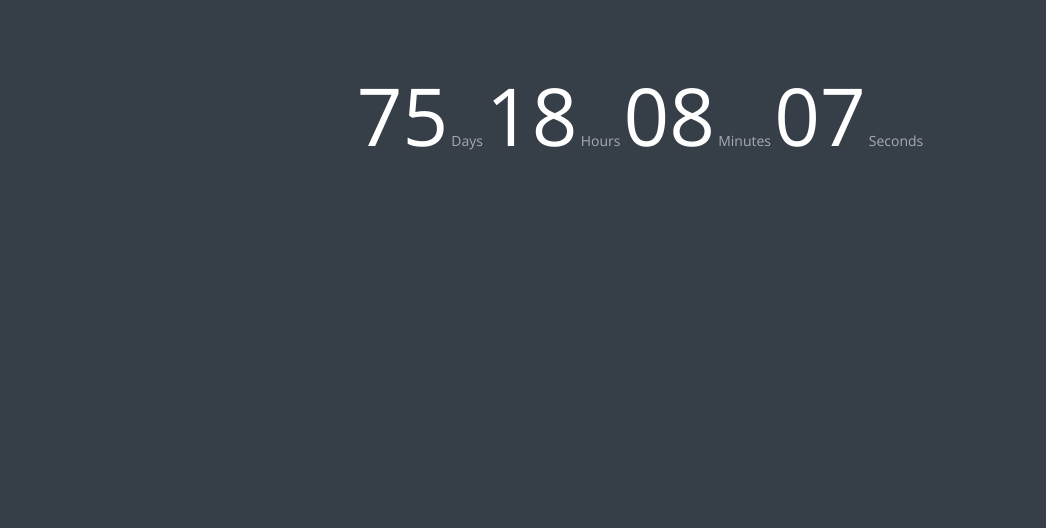
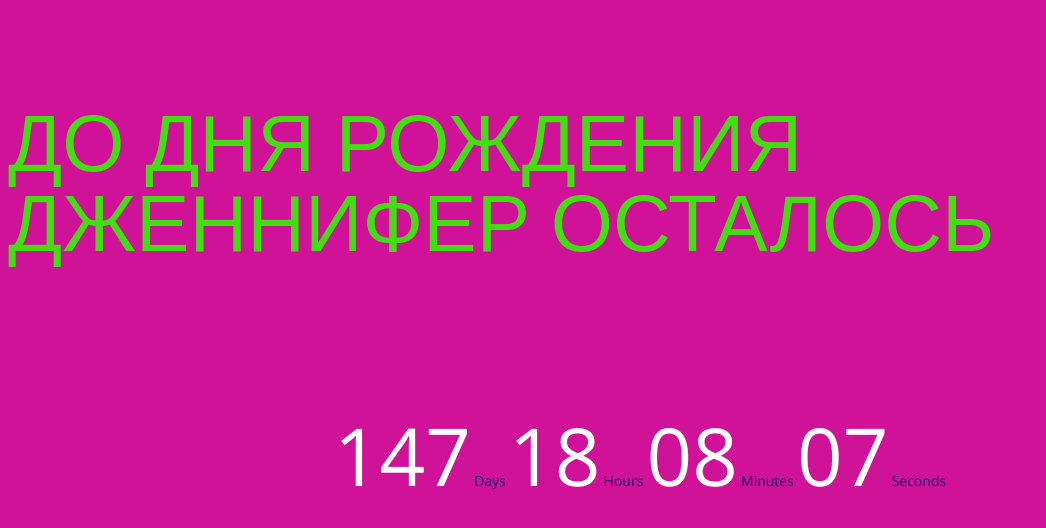
Before and after one commit to zurab5550/goit-js-hw-11-timer, a plain HTML site: page index.html in a window 1280 px wide. Shown: the whole page, without its empty margins (0-1046 px from the left). Drawn offline with nearby package versions, Linux system fonts and the light colour scheme.

Commit message:
сделал подарок дочере

```diff
--- a/index.html
+++ b/index.html
@@ -8,10 +8,21 @@
     <style type="text/css">
       @import url(http://fonts.googleapis.com/css?family=Open+Sans:300,400);
       body {
-        background: #363f48;
+        background: #cf1297;
         color: white;
         font: normal 12px "Open Sans", sans-serif;
         margin-top: 20px;
+      }
+
+      .jennb {
+        display: inline-block;
+      }
+
+      .jenn {
+        font-size: 80px;
+        font-weight: 300;
+        line-height: 80px;
+        color: rgb(67, 221, 20);
       }
 
       .timer {
@@ -33,12 +44,15 @@
       }
 
       .field .label {
-        color: #a7abb1;
+        color: #1c066b;
         font-size: 14px;
       }
     </style>
   </head>
   <body>
+    <div class="jennb">
+      <p class="jenn">ДО ДНЯ РОЖДЕНИЯ ДЖЕННИФЕР ОСТАЛОСЬ</p>
+    </div>
     <div class="timer" id="timer-1">
       <div class="field">
         <span class="value" data-value="days">11</span>
--- a/js/index.js
+++ b/js/index.js
@@ -7,7 +7,7 @@ const refs = {
 
 const timer = {
   start() {
-    const startTime = new Date("2021-06-10 12:00:08")
+    const startTime = new Date("2021-08-21 12:00:08")
 
     setInterval(() => {
       const currentTime = new Date()
```
